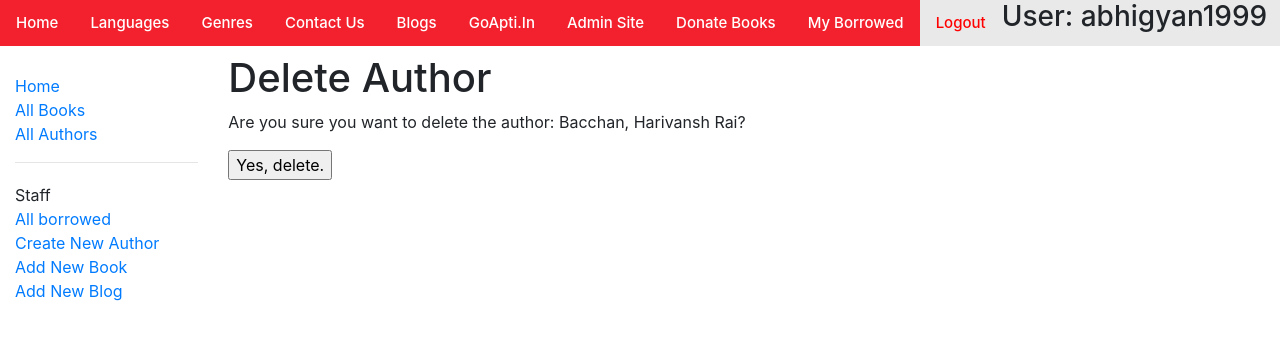
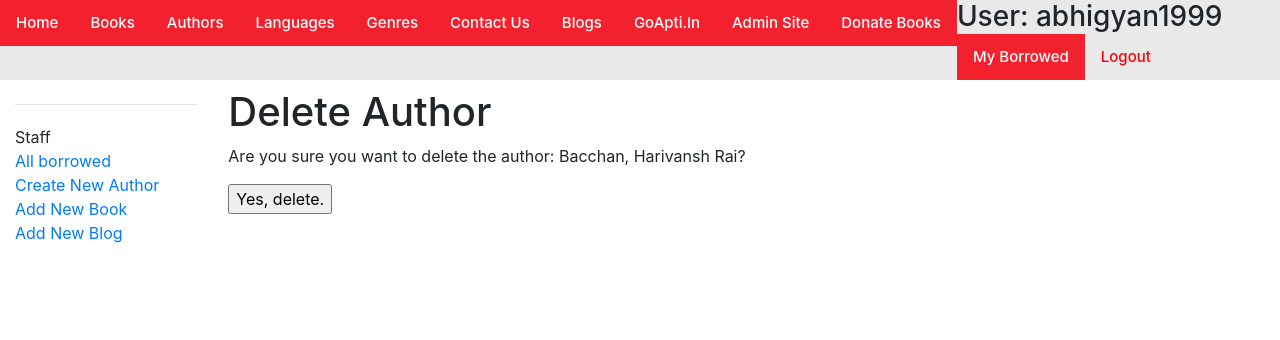
Before and after one commit to abhigyan709/mini-python-project-based-on-django-framework, a Django app: page /catalog/author/4/delete/ in a window 1280 px wide. Shown: the top 340 px of the page. Run offline with Django 3.2, Linux system fonts and the light colour scheme; the first user in the database is signed in; data comes from the database, SQL or seed files in the repository; some libraries are stand-ins or nearby versions.

Commit message:
"Development and Upgrades Continues: Reduntant Codes Removed"

```diff
--- a/locallibrary/catalog/templates/base_generic.html
+++ b/locallibrary/catalog/templates/base_generic.html
@@ -12,6 +12,8 @@
 <body>
 <h3><div class="topnav">
   <a class="active" href="{% url 'index' %}">Home</a>
+  <a class="active" href="{% url 'books' %}">Books</a>
+  <a class="active" href="{% url 'authors' %}">Authors</a>
   <a class="active" href="{% url 'language' %}">Languages</a>
   <a class="active" href="{% url 'genre' %}">Genres</a>
   <a class="active" href="{% url 'visitor' %}">Contact Us</a>
@@ -32,21 +34,6 @@
     <div class="row">
       <div class="col-sm-2">
       {% block sidebar %}
-        <ul class="sidebar-nav">
-          <li><a href="{% url 'index' %}">Home</a></li>
-          <li><a href="{% url 'books' %}">All Books</a></li>
-          <li><a href="{% url 'authors' %}">All Authors</a></li>
-            <!-- <a class="active" href="{% url 'logout'%}?next={{request.path}}">Logout</a> -->
-            <!-- <li><a class="active" href="{% url 'language' %}">Languages</a></li> -->
-            <!-- <li><a class="active" href="{% url 'login' %}">LogIn</a></li> -->
-          <!--{% if user.is_authenticated %}
-            <li>User: {{ user.get_username }}</li>
-               <li><a href="{% url 'my-borrowed' %}">My Borrowed</a></li>
-               <li><a href="{% url 'logout'%}?next={{request.path}}">Logout</a></li>
-          {% else %}
-          <li><a href="{% url 'login'%}?next={{request.path}}">Login</a></li>
-          {% endif %} -->
-        </ul>
      {% if user.is_staff %}
    <hr />
    <ul class="sidebar-nav">
```
Also changed, not shown: locallibrary/db.sqlite3.
